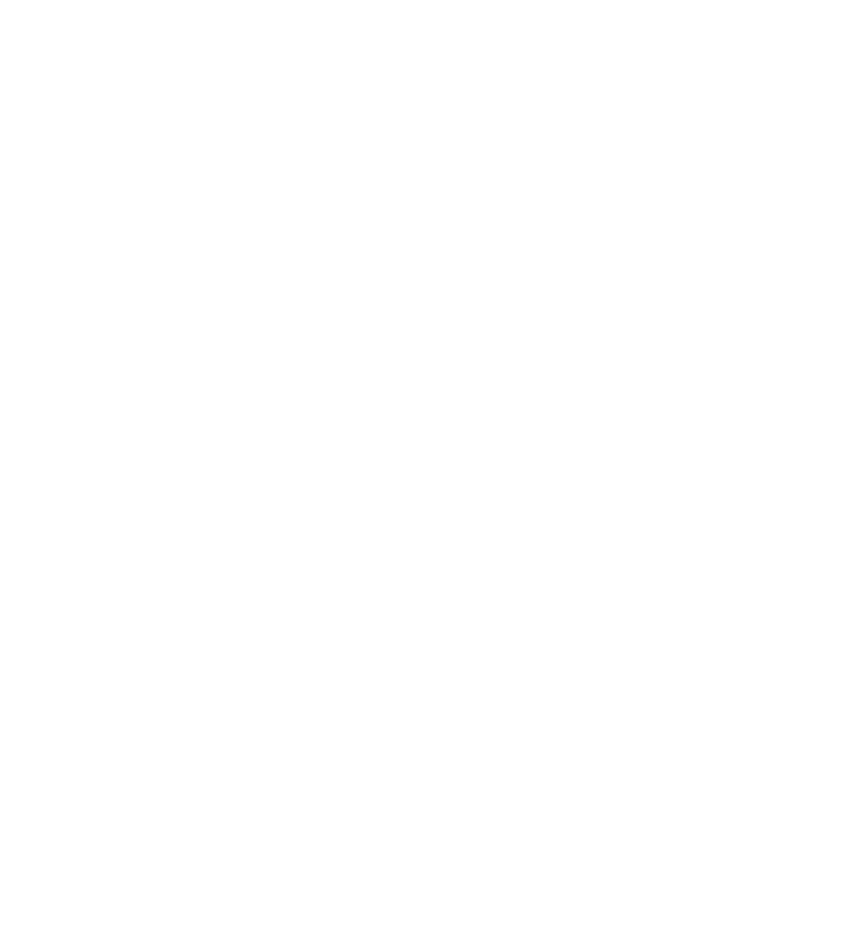
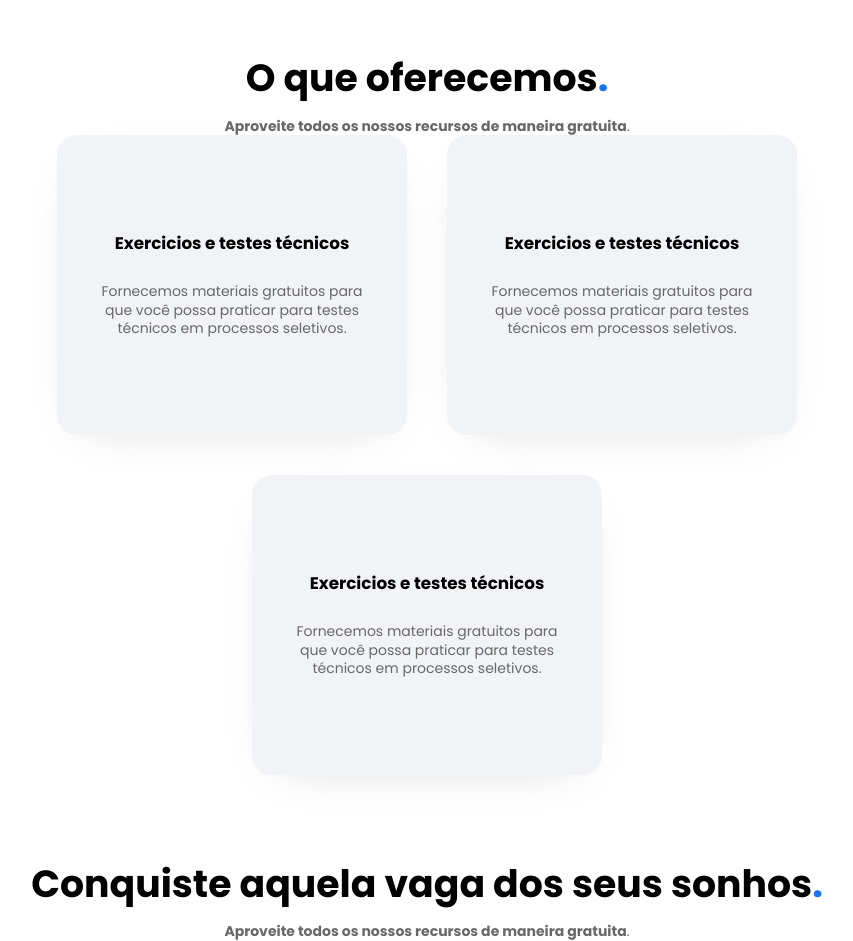
Before and after one commit to DavidAugustoo/codify-frontend, a React (Vite) app: page / in a window 1280 px wide. Shown: the part 820-1761 px from the top of the page, without its empty margins (213-1066 px from the left). Before the commit the page ends 800 px from the top, so only its background shows below. Built offline with nearby package versions, Linux system fonts and the light colour scheme.

Commit message:
style: Service Card

```diff
--- a/src/pages/LandingPage/Brands/index.jsx
+++ b/src/pages/LandingPage/components/BrandSection/index.jsx
@@ -1,8 +1,8 @@
 import { BrandsSectionContainer } from './styles'
 
-import brandFiap from '../../../assets/brand-fiap.svg'
-import brandIbm from '../../../assets/brand-ibm.svg'
-import brandTopa from '../../../assets/brand-topa.svg'
+import brandFiap from '../../../../assets/brand-fiap.svg'
+import brandIbm from '../../../../assets/brand-ibm.svg'
+import brandTopa from '../../../../assets/brand-topa.svg'
 
 export function BrandSection() {
   return (
--- a/src/pages/LandingPage/Brands/styles.js
+++ b/src/pages/LandingPage/components/BrandSection/styles.js
@@ -1,6 +1,6 @@
 import styled from 'styled-components'
 
-export const BrandsSectionContainer = styled.div`
+export const BrandsSectionContainer = styled.section`
   width: 100%;
   display: grid;
   grid-template-columns: repeat(3, 1fr);
--- /dev/null
+++ b/src/pages/LandingPage/components/InfoSection/index.jsx
@@ -0,0 +1,21 @@
+import { RegularText, TitleText } from '../../../../components/Typograph'
+import { InfoContainer, TitleContainer } from './styles'
+
+export function InfoSection({ title, desc, children }) {
+  return (
+    <InfoContainer className="container">
+      <TitleContainer>
+        <TitleText color="base-title" fontSize="title-l">
+          {title}
+          <span className="circle">.</span>
+        </TitleText>
+        <RegularText color="base-text" fontSize="text-m">
+          <strong>{desc}</strong>
+          <span className="circle">.</span>
+        </RegularText>
+      </TitleContainer>
+
+      {children}
+    </InfoContainer>
+  )
+}
--- /dev/null
+++ b/src/pages/LandingPage/components/InfoSection/styles.js
@@ -0,0 +1,10 @@
+import styled from 'styled-components'
+
+export const InfoContainer = styled.section``
+
+export const TitleContainer = styled.div`
+  display: flex;
+  flex-direction: column;
+  gap: 1rem;
+  align-items: center;
+`
--- /dev/null
+++ b/src/pages/LandingPage/components/ServiceCards/index.jsx
@@ -0,0 +1,36 @@
+import { RegularText, TitleText } from '../../../../components/Typograph'
+import { ServiceCardContainer, ServiceCardItem } from './styles'
+
+const serviceCardData = [
+  {
+    title: 'Exercicios e testes técnicos',
+    desc: 'Fornecemos materiais gratuitos para que você possa praticar para testes técnicos em processos seletivos.',
+  },
+  {
+    title: 'Exercicios e testes técnicos',
+    desc: 'Fornecemos materiais gratuitos para que você possa praticar para testes técnicos em processos seletivos.',
+  },
+  {
+    title: 'Exercicios e testes técnicos',
+    desc: 'Fornecemos materiais gratuitos para que você possa praticar para testes técnicos em processos seletivos.',
+  },
+]
+
+export function ServiceCard() {
+  return (
+    <ServiceCardContainer>
+      {serviceCardData.map((card, index) => {
+        return (
+          <ServiceCardItem key={index}>
+            <TitleText color="base-title" fontSize="title-s">
+              {card.title}
+            </TitleText>
+            <RegularText color="base-text" fontSize="text-m">
+              {card.desc}
+            </RegularText>
+          </ServiceCardItem>
+        )
+      })}
+    </ServiceCardContainer>
+  )
+}
--- /dev/null
+++ b/src/pages/LandingPage/components/ServiceCards/styles.js
@@ -0,0 +1,22 @@
+import styled from 'styled-components'
+
+export const ServiceCardContainer = styled.ul`
+  display: flex;
+  flex-wrap: wrap;
+  justify-content: center;
+  gap: 40px;
+`
+
+export const ServiceCardItem = styled.li`
+  display: flex;
+  flex-direction: column;
+  justify-content: center;
+  gap: 2rem;
+  height: 300px;
+  border-radius: 20px;
+  width: 350px;
+  background-color: ${({ theme }) => theme.colors['base-background']};
+  text-align: center;
+  padding: 40px;
+  box-shadow: 0px 13px 50px -32px rgb(0 0 0 / 25%);
+`
--- a/src/pages/LandingPage/index.jsx
+++ b/src/pages/LandingPage/index.jsx
@@ -1,12 +1,34 @@
 import { LandingPageContainer } from './styles'
 import { Intro } from '../../pages/LandingPage/components/Intro'
-import { BrandSection } from './Brands'
+import { BrandSection } from './components/BrandSection'
+import { InfoSection } from './components/InfoSection'
+import { ServiceCard } from './components/ServiceCards'
+
+const InfoSectionData = [
+  {
+    title: 'O que oferecemos',
+    desc: 'Aproveite todos os nossos recursos de maneira gratuita',
+    children: <ServiceCard />,
+  },
+  {
+    title: 'Conquiste aquela vaga dos seus sonhos',
+    desc: 'Aproveite todos os nossos recursos de maneira gratuita',
+  },
+]
 
 export function LandingPage() {
   return (
     <LandingPageContainer>
       <Intro />
       <BrandSection />
+
+      {InfoSectionData.map((item, index) => {
+        return (
+          <InfoSection title={item.title} desc={item.desc} key={index}>
+            {item.children}
+          </InfoSection>
+        )
+      })}
     </LandingPageContainer>
   )
 }
```
